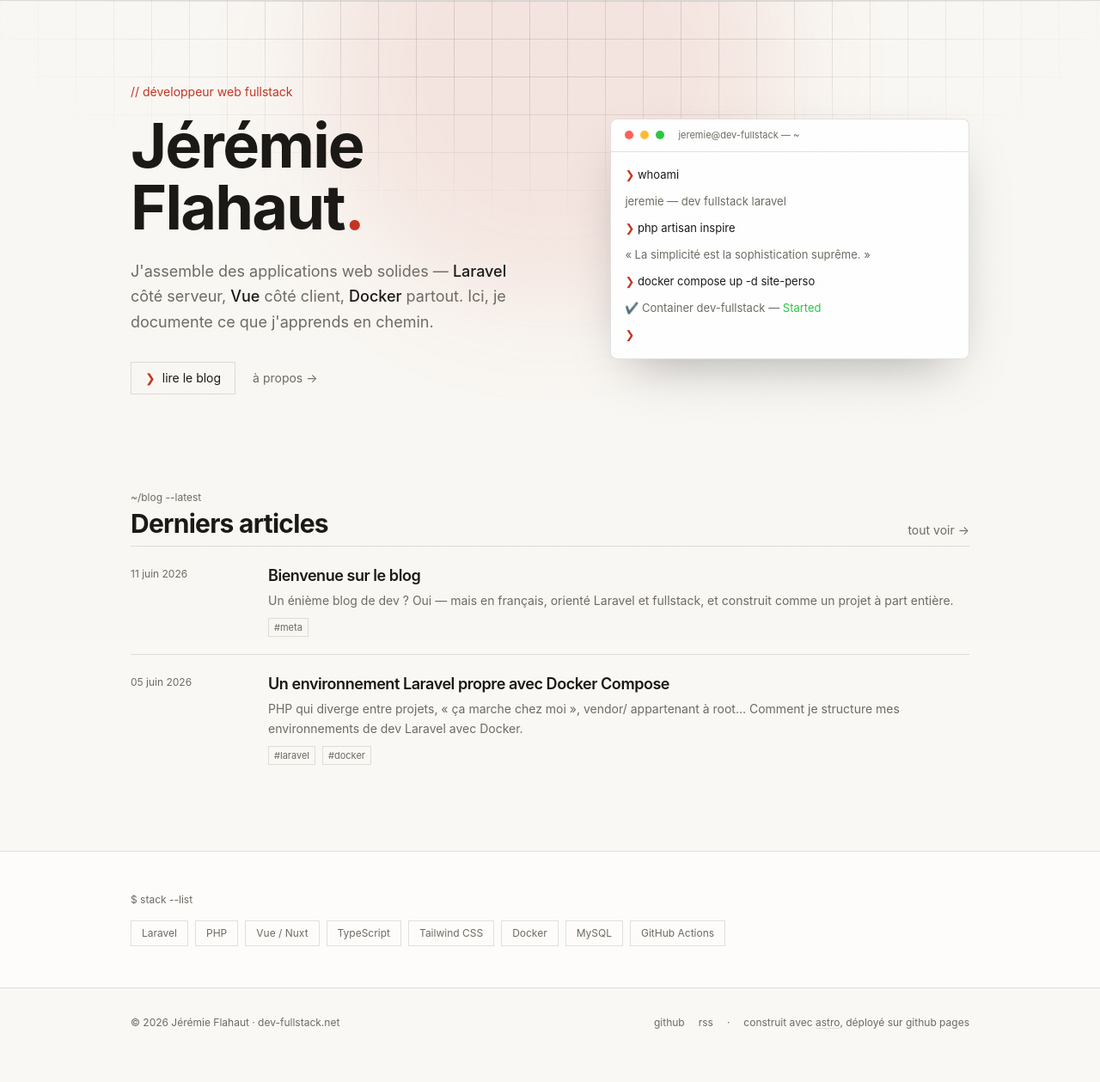
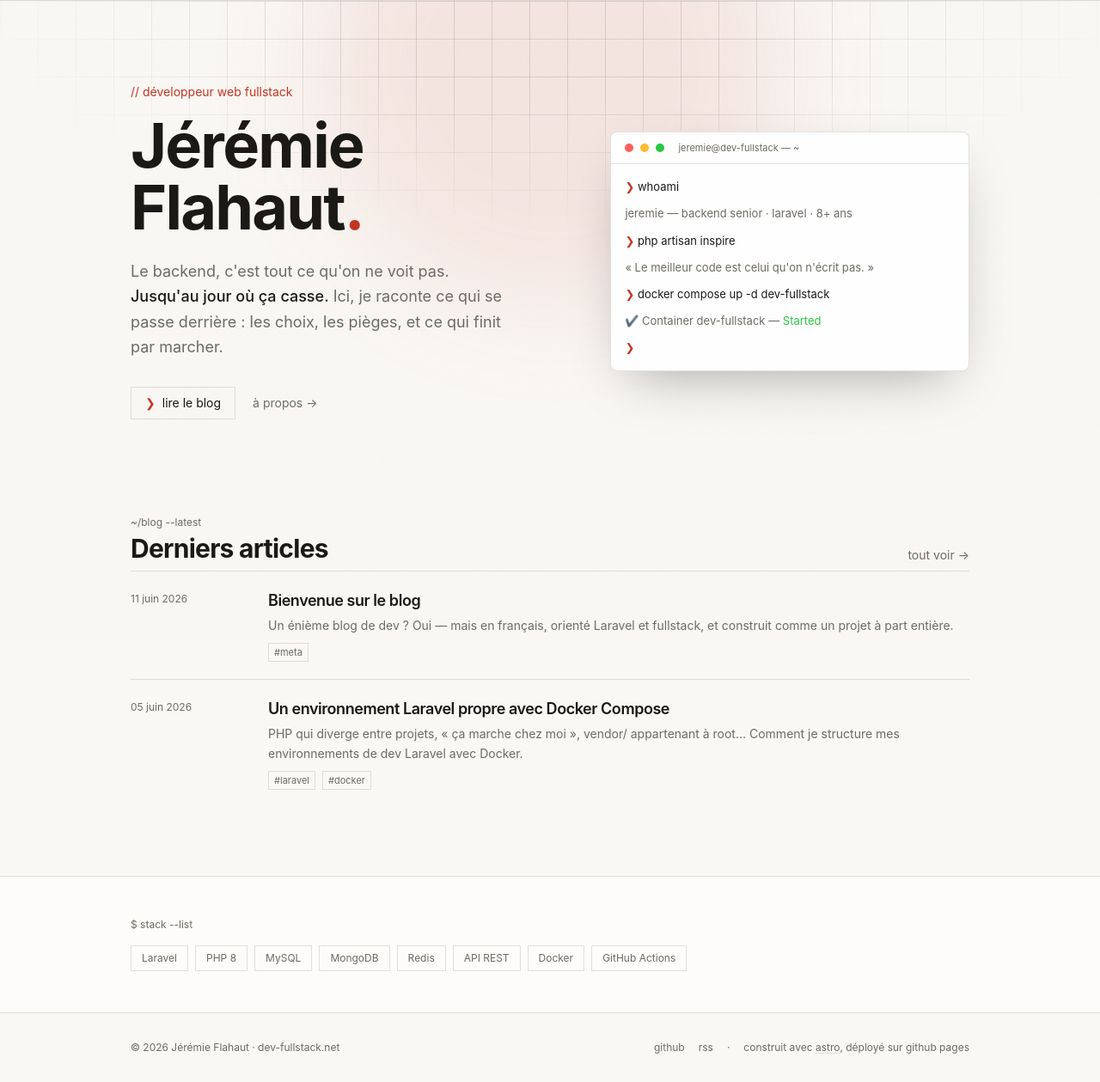
Before and after one commit to jeremieflahaut/dev-fullstack, an Astro site: page / in a window 1280 px wide. Shown: the part 56-1315 px from the top of the page at 86% size. Before the commit the page ends 1286 px from the top, so only its background shows below. Built offline with nearby package versions, Linux system fonts and the light colour scheme; Astro itself is replaced by a stand-in of ours; some packages are replaced by stand-ins of ours.

Commit message:
feat(accueil): héros « mystère » et citations inspire en rotation
Comme la vraie commande artisan, php artisan inspire change de citation
à chaque déploiement (10 citations, une au hasard par build).

```diff
--- a/src/pages/index.astro
+++ b/src/pages/index.astro
@@ -7,19 +7,34 @@ const latestPosts = (await getPublishedPosts()).slice(0, 3);
 
 const stack = [
   'Laravel',
-  'PHP',
-  'Vue / Nuxt',
-  'TypeScript',
-  'Tailwind CSS',
+  'PHP 8',
+  'MySQL',
+  'MongoDB',
+  'Redis',
+  'API REST',
   'Docker',
-  'MySQL',
   'GitHub Actions',
 ];
+
+// php artisan inspire : citation aléatoire à chaque build, comme la vraie commande.
+const quotes = [
+  "« La simplicité est la sophistication suprême. »",
+  "« Savoir ne suffit pas, il faut appliquer. »",
+  "« L'obstacle devient le chemin. »",
+  "« Celui qui se contente de peu est riche. »",
+  "« Tout est toujours de la faute du DNS. »",
+  "« En prod, personne ne vous entend crier. »",
+  "« Il n'y a que deux problèmes difficiles : l'invalidation de cache et nommer les choses. »",
+  "« Le code legacy, c'est du code qui a survécu. »",
+  "« Ça marche sur ma machine. »",
+  "« Le meilleur code est celui qu'on n'écrit pas. »",
+];
+const inspire = quotes[Math.floor(Math.random() * quotes.length)];
 ---
 
 <BaseLayout
   title="Jérémie Flahaut — développeur web fullstack"
-  description="Site perso et blog de Jérémie Flahaut, développeur web fullstack (Laravel, Vue, Docker). Notes, retours d'expérience et bouts de code, en français."
+  description="Site perso et blog de Jérémie Flahaut, développeur backend senior (Laravel, PHP 8, Docker). Notes, retours d'expérience et bouts de code, en français."
 >
   <!-- ——— Héros ——— -->
   <section class="relative overflow-hidden">
@@ -49,14 +64,12 @@ const stack = [
           Jérémie<br />Flahaut<span class="text-accent">.</span>
         </h1>
         <p
-          class="reveal mt-6 max-w-md text-base leading-relaxed text-muted sm:text-lg"
+          class="reveal mt-6 max-w-md text-pretty text-base leading-relaxed text-muted sm:text-lg"
           style="--d: 0.16s"
         >
-          J'assemble des applications web solides — <strong class="font-medium text-fg"
-            >Laravel</strong
-          > côté serveur, <strong class="font-medium text-fg">Vue</strong> côté client,
-          <strong class="font-medium text-fg">Docker</strong> partout. Ici, je documente ce que
-          j'apprends en chemin.
+          Le backend, c'est tout ce qu'on ne voit pas.
+          <strong class="font-medium text-fg">Jusqu'au jour où ça casse.</strong> Ici, je raconte
+          ce qui se passe derrière&nbsp;: les choix, les pièges, et ce qui finit par marcher.
         </p>
         <div class="reveal mt-8 flex flex-wrap items-center gap-3" style="--d: 0.24s">
           <a
@@ -88,15 +101,13 @@ const stack = [
           </div>
           <div class="space-y-2.5 px-4 py-4 font-mono text-[13px] leading-relaxed">
             <p class="reveal" style="--d: 0.45s"><span class="text-accent">❯</span> whoami</p>
-            <p class="reveal text-muted" style="--d: 0.65s">jeremie — dev fullstack laravel</p>
+            <p class="reveal text-muted" style="--d: 0.65s">jeremie — backend senior · laravel · 8+ ans</p>
             <p class="reveal" style="--d: 0.9s">
               <span class="text-accent">❯</span> php artisan inspire
             </p>
-            <p class="reveal text-muted" style="--d: 1.1s">
-              « La simplicité est la sophistication suprême. »
-            </p>
+            <p class="reveal text-muted" style="--d: 1.1s">{inspire}</p>
             <p class="reveal" style="--d: 1.35s">
-              <span class="text-accent">❯</span> docker compose up -d site-perso
+              <span class="text-accent">❯</span> docker compose up -d dev-fullstack
             </p>
             <p class="reveal text-muted" style="--d: 1.55s">
               <span class="text-[#28c840]">✔</span> Container dev-fullstack —
```
